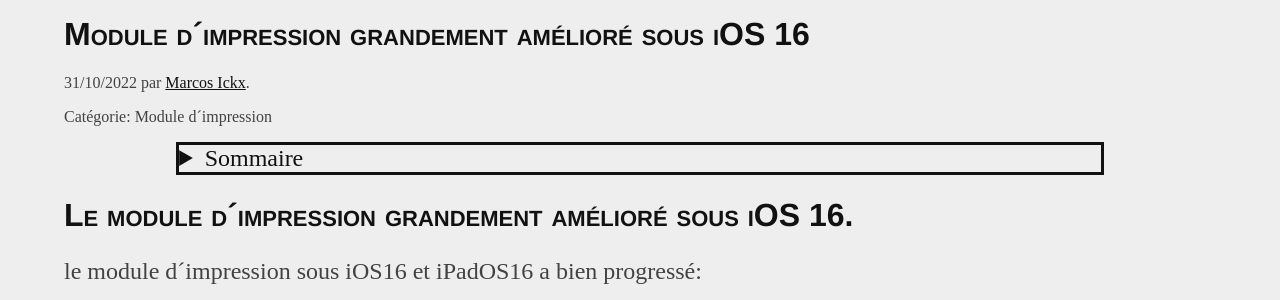
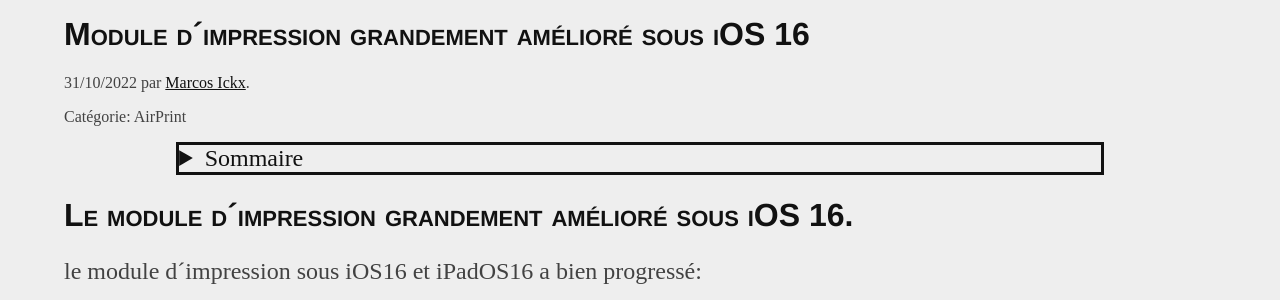
Before and after one commit to MarcosIckx/PreviewMarcosxNet, a Jekyll site: the page built from _posts/2022/2022-10-31-Module-Impression-iOS16.md, in a window 1280 px wide and 900 px high. Shown: the part 133-433 px from the top of the window. Built offline with Jekyll 4.4.1, drawn with Linux system fonts in a browser that asks for light colours; some of the changed text lies outside the part shown.

Commit message:
Update 2022-10-31-Module-Impression-iOS16.md

```diff
--- a/_posts/2022/2022-10-31-Module-Impression-iOS16.md
+++ b/_posts/2022/2022-10-31-Module-Impression-iOS16.md
@@ -2,8 +2,8 @@
 title: Module d´impression grandement amélioré sous iOS 16
 date: 2022-10-31
 layout: post
-tags: [Impression, iOS16, iPadOS16]
-category: Module d´impression
+tags: [Imprimante, iOS16, iPadOS16]
+category: AirPrint
 ---
 # Le module d´impression grandement amélioré sous iOS 16.
 
```
